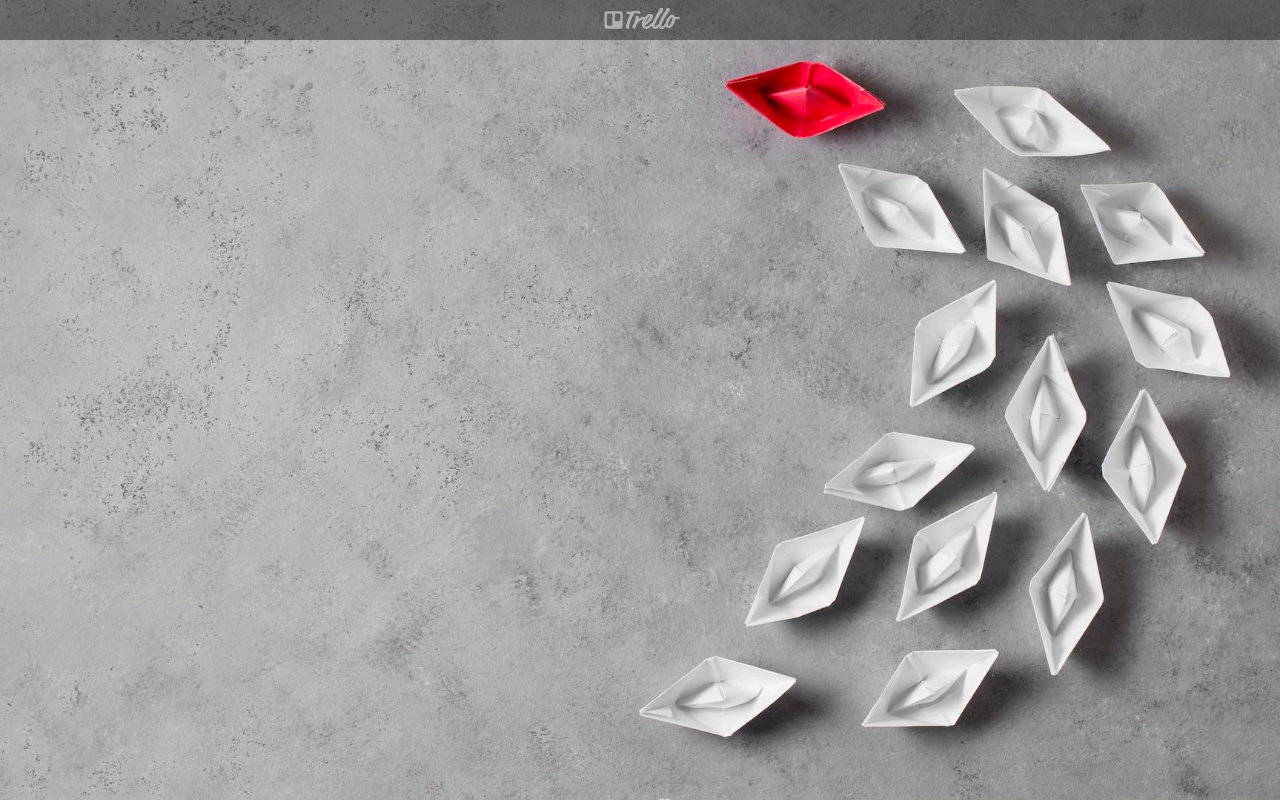
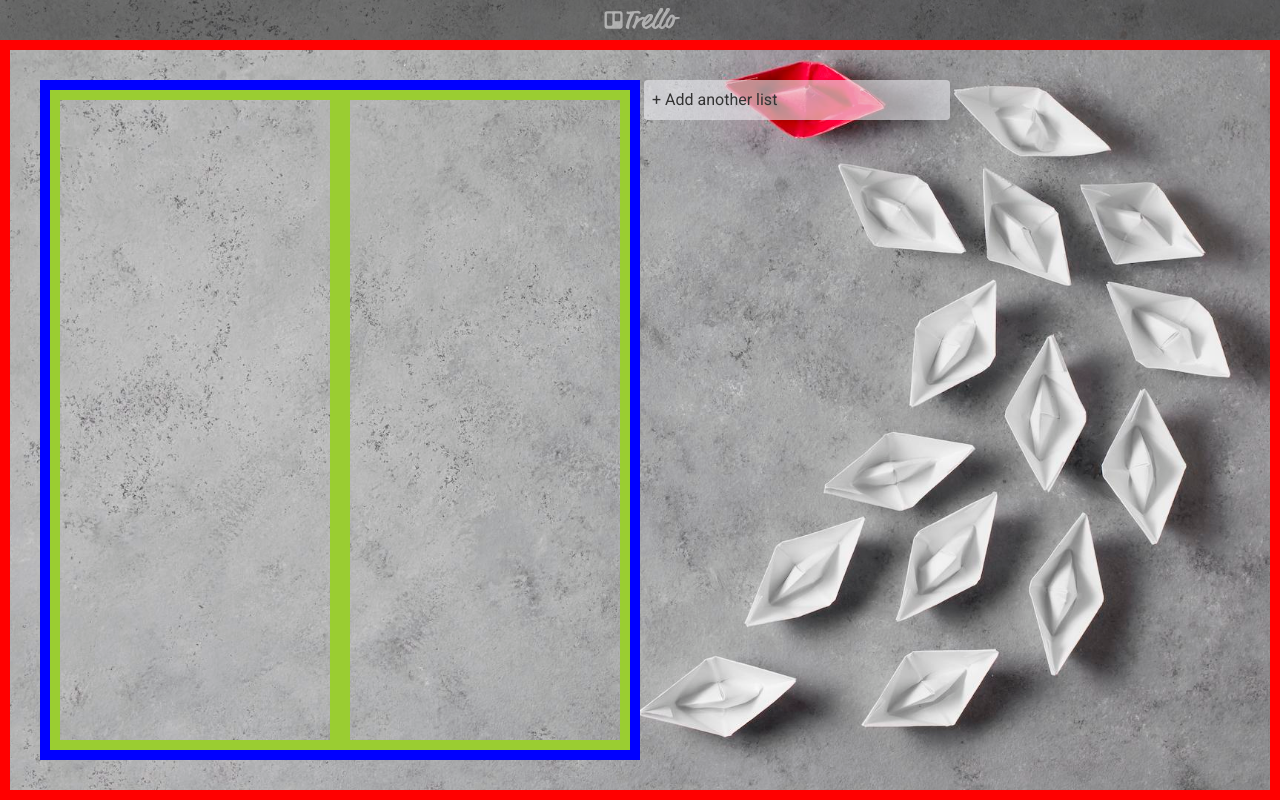
Before and after one commit to jonsoku-dev/svelte-trello-app, a Svelte app: page / in a window 1280 px wide. Built offline with nearby package versions, Linux system fonts and the light colour scheme.

Commit message:
ListContainer, List, CreateList 컴포넌트 작성

```diff
--- a/src/App.svelte
+++ b/src/App.svelte
@@ -1,5 +1,6 @@
 <script>
     import Header from '~/components/Header.svelte'
+    import ListContainer from '~/components/ListContainer.svelte'
 
     Object.assign(document.body.style, {
         backgroundColor: 'darkgray',
@@ -9,3 +10,4 @@
 </script>
 
 <Header/>
+<ListContainer/>
--- /dev/null
+++ b/src/components/CreateList.svelte
@@ -0,0 +1,23 @@
+<div class="create-list">
+    + Add another list
+</div>
+
+<style lang="scss">
+  .create-list {
+    white-space: normal;
+    font-size: 16px;
+    width: 290px;
+    display: inline-block;
+    padding: 10px 8px;
+    vertical-align: top;
+    background: rgba(#ebecf0, .6);
+    margin: 0 4px;
+    border-radius: 4px;
+    line-height: 20px;
+    cursor: pointer;
+    transition: .2s;
+    &:hover {
+      background: #ebecf0;
+    }
+  }
+</style>
--- /dev/null
+++ b/src/components/List.svelte
@@ -0,0 +1,15 @@
+<div class="list">
+
+</div>
+
+<style lang="scss">
+  .list {
+    display: inline-block;
+    width: 290px;
+    height: 100%;
+    border: 10px solid yellowgreen;
+    box-sizing: border-box;
+    font-size: 16px;
+    white-space: normal;
+  }
+</style>
--- /dev/null
+++ b/src/components/ListContainer.svelte
@@ -0,0 +1,35 @@
+<script>
+    import List from '~/components/List.svelte'
+    import CreateList from '~/components/CreateList.svelte'
+</script>
+
+<div class="list-container">
+    <div class="lists">
+        <List/>
+        <List/>
+    </div>
+    <CreateList />
+</div>
+
+<style lang="scss">
+  .list-container {
+    width: 100vw;
+    height: calc(100vh - 40px);
+    border: 10px solid red;
+    box-sizing: border-box;
+    overflow-x: auto;
+    overflow-y: hidden;
+    padding: 30px;
+    font-size: 0;
+    white-space: nowrap;
+
+    .lists {
+      display: inline-block;
+      height: 100%;
+      border: 10px solid blue;
+      box-sizing: border-box;
+      white-space: nowrap;
+      font-size: 0;
+    }
+  }
+</style>
```
